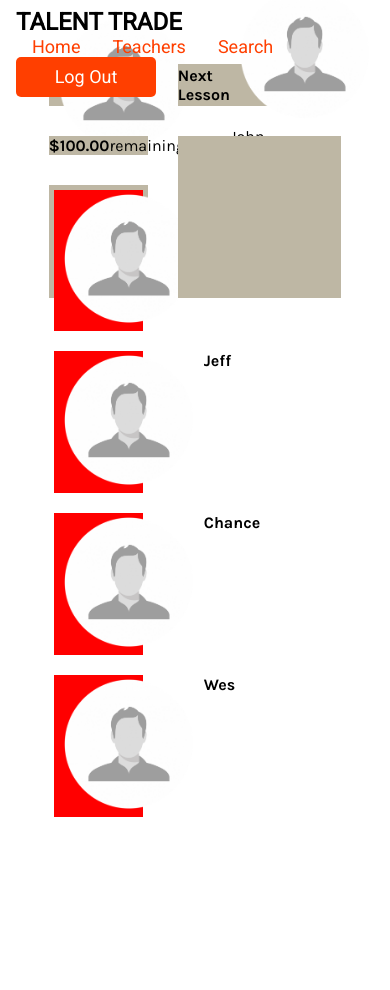
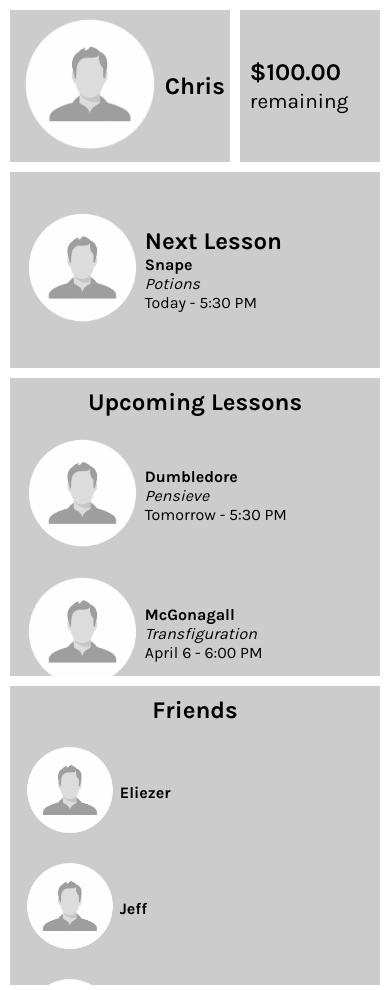
Before and after one commit to chingu-voyages/v8-geckos-team-05, a React (Create React App) app in the folder skill-trade-client/: page /dashboard in a window 390 px wide. Before the commit the page ends 844 px from the top, so only its background shows below. Built offline with nearby package versions, Linux system fonts and the light colour scheme.

Commit message:
Finished dashboard page, fully responsive

```diff
--- a/skill-trade-client/src/components/Dashboard/DashBalanceComponent.js
+++ b/skill-trade-client/src/components/Dashboard/DashBalanceComponent.js
@@ -3,10 +3,15 @@ import React from "react";
 const DashBalanceComponent = () => {
   return (
     <div className="dashboard__balanceComponent">
-      <p className="dashboard__balanceComponent__text">
-        <span className="dashboard__balanceComponent__text--number">$100.00</span>
-        <span className="dashboard__balanceComponent__text--remaining">remaining</span>
-      </p>
+      <div className="dashboard__balanceComponent__text">
+        <p className="dashboard__balanceComponent__text--number">
+          $100.00{' '}
+          <span className="dashboard__balanceComponent__text--remaining">
+            remaining
+          </span>
+        </p>
+        <br />
+      </div>
     </div>
   );
 };
--- a/skill-trade-client/src/components/Dashboard/DashFriendsComponent.js
+++ b/skill-trade-client/src/components/Dashboard/DashFriendsComponent.js
@@ -5,8 +5,8 @@ class DashFriendsComponent extends Component {
   render() {
     const { friends } = this.props;
 
-    const friendsDivs = friends.map(friend => (
-      <div className="dashboard__friendsComponent__friend">
+    const friendsDivs = friends.map((friend, i) => (
+      <div className="dashboard__friendsComponent__friend" key={i}>
         <div className="dashboard__friendsComponent__friend--imageContainer">
           <img
             src={friend.profilePic}
@@ -19,7 +19,10 @@ class DashFriendsComponent extends Component {
     ));
 
     return (
-        <div className="dashboard__friendsComponent">{friendsDivs}</div>
+        <div className="dashboard__friendsComponent">
+          <h2 className="dashboard__friendsComponent__header">Friends</h2>
+          {friendsDivs}
+        </div>
     );
   }
 }
--- a/skill-trade-client/src/components/Dashboard/DashNextLessonComponent.js
+++ b/skill-trade-client/src/components/Dashboard/DashNextLessonComponent.js
@@ -4,19 +4,25 @@ import React from "react";
 const DashNextLessonComponent = () => {
   return (
     <div className="dashboard__nextLessonComponent">
-      <p className="dashboard__nextLessonComponent--header">Next Lesson</p>
       <div className="dashboard__nextLessonComponent__infoContainer">
-        <div className="dashboard__nextLessonComponent__imageContainer">
+        <span className="dashboard__nextLessonComponent__imageContainer">
           <img
             src="./dashboardProfilePicture.png"
             alt="Profile picture for the teacher of your next lesson"
             className="dashboard__nextLessonComponent__image"
           />
-        </div>
+        </span>
         <div className="dashboard__nextLessonComponent__textContainer">
-            <p className="dashboard__nextLessonComponent__teacherName">John</p>
-            <p className="dashboard__nextLessonComponent__lessonName">Guitar</p>
-            <p className="dashboard__nextLessonComponent__lessonDateTime">Today - 5:30 PM</p>
+          <h2 className="dashboard__nextLessonComponent__header">Next Lesson</h2>
+          <p className="dashboard__nextLessonComponent__teacherName">
+            <strong>Snape</strong>
+          </p>
+          <p className="dashboard__nextLessonComponent__lessonName">
+            <em>Potions</em>
+          </p>
+          <p className="dashboard__nextLessonComponent__lessonDateTime">
+            Today - 5:30 PM
+          </p>
         </div>
       </div>
     </div>
--- a/skill-trade-client/src/components/Dashboard/DashUpcomingComponent.js
+++ b/skill-trade-client/src/components/Dashboard/DashUpcomingComponent.js
@@ -1,11 +1,33 @@
-import React from 'react'
+import React, { Component } from "react";
 
-const DashUpcomingComponent = () => {
-  return (
-    <div className='dashboard__upcomingLessonsComponent'>
+class DashUpcomingComponent extends Component {
+  render() {
+    const { lessons } = this.props;
 
-    </div>
-  )
+    const lessonsDivs = lessons.map((lesson, i) => (
+      <div className="dashboard__upcomingLessonsComponent__lesson" key={i}>
+        <span className="dashboard__upcomingLessonsComponent__lesson__imageContainer">
+          <img
+            src={lesson.profilePic}
+            alt=""
+            className="dashboard__upcomingLessonsComponent__lesson__image"
+          />
+        </span>
+        <div className="dashboard__upcomingLessonsComponent__lesson__textContainer">
+          <p className="dashboard__upcomingLessonsComponent__lesson__teacherName">{lesson.teacherName}</p>
+          <p className="dashboard__upcomingLessonsComponent__lesson__lessonName"><em>{lesson.lessonName}</em></p>
+          <p className="dashboard__upcomingLessonsComponent__lesson__dateTime">{lesson.dateTime}</p>
+        </div>
+      </div>
+    ));
+
+    return (
+      <div className="dashboard__upcomingLessonsComponent">
+        <h2 className="dashboard__upcomingLessonsComponent__header">Upcoming Lessons</h2>
+        {lessonsDivs}
+      </div>
+    );
+  }
 }
 
 export default DashUpcomingComponent;
--- a/skill-trade-client/src/components/Dashboard/DashUserComponent.js
+++ b/skill-trade-client/src/components/Dashboard/DashUserComponent.js
@@ -5,9 +5,9 @@ const DashUserComponent = () => {
   return (
     <div className="dashboard__userComponent">
         <div className="dashboard__userComponent--imageContainer">
-            <img src="./dashboardProfilePicture.png" alt="User's profile picture" srcset="" className="dashboard__userComponent--image"/>
+            <img src="./dashboardProfilePicture.png" alt="User's profile picture" srcSet="" className="dashboard__userComponent--image"/>
         </div>
-        <p className="dashboard__userComponent--username"><strong>Chris</strong></p>
+        <h2 className="dashboard__userComponent--username"><strong>Chris</strong></h2>
     </div>
   )
 }
--- a/skill-trade-client/src/components/Dashboard/DashboardPage.js
+++ b/skill-trade-client/src/components/Dashboard/DashboardPage.js
@@ -1,12 +1,13 @@
 import React, { Component } from "react";
 
 import friends from "./friends";
+import lessons from "./lessons";
 
 import DashUserComponent from "./DashUserComponent";
 import DashBalanceComponent from "./DashBalanceComponent";
 import DashFriendsComponent from "./DashFriendsComponent";
-import DashNextLessonComponent from './DashNextLessonComponent';
-import DashUpcomingComponent from './DashUpcomingComponent';
+import DashNextLessonComponent from "./DashNextLessonComponent";
+import DashUpcomingComponent from "./DashUpcomingComponent";
 
 import Navbar from "../Navbar/navBar";
 
@@ -15,14 +16,14 @@ class Dashboard extends Component {
   render() {
     return (
       <>
-        <Navbar />
+        {/* <Navbar /> */}
         <div className="dashboard">
           <div className="dashboard__container">
             <DashUserComponent />
             <DashBalanceComponent />
             <DashFriendsComponent friends={friends} />
-            <DashNextLessonComponent/>
-            <DashUpcomingComponent/>
+            <DashUpcomingComponent lessons={lessons} />
+            <DashNextLessonComponent />
           </div>
         </div>
       </>
--- a/skill-trade-client/src/components/Dashboard/friends.js
+++ b/skill-trade-client/src/components/Dashboard/friends.js
@@ -2,7 +2,14 @@ const friends = [
     {name: 'Eliezer', profilePic: './dashboardProfilePicture.png'},
     {name: 'Jeff', profilePic: './dashboardProfilePicture.png'},
     {name: 'Chance', profilePic: './dashboardProfilePicture.png'},
-    {name: 'Wes', profilePic: './dashboardProfilePicture.png'}
+    {name: 'Wes', profilePic: './dashboardProfilePicture.png'},
+    {name: 'Scott', profilePic: './dashboardProfilePicture.png'},
+    {name: 'Michael', profilePic: './dashboardProfilePicture.png'},
+    {name: 'Joe', profilePic: './dashboardProfilePicture.png'},
+    {name: 'Milly', profilePic: './dashboardProfilePicture.png'},
+    {name: 'Tana', profilePic: './dashboardProfilePicture.png'},
+    {name: 'Sam', profilePic: './dashboardProfilePicture.png'},
+    {name: 'Jamal', profilePic: './dashboardProfilePicture.png'},
 ];
 
 export default friends;
--- /dev/null
+++ b/skill-trade-client/src/components/Dashboard/lessons.js
@@ -0,0 +1,45 @@
+const lessons = [{
+        teacherName: 'Dumbledore',
+        profilePic: './dashboardProfilePicture.png',
+        lessonName: 'Pensieve',
+        dateTime: 'Tomorrow - 5:30 PM'
+    },
+    {
+        teacherName: 'McGonagall',
+        profilePic: './dashboardProfilePicture.png',
+        lessonName: 'Transfiguration',
+        dateTime: 'April 6 - 6:00 PM'
+    },
+    {
+        teacherName: 'Flitwick',
+        profilePic: './dashboardProfilePicture.png',
+        lessonName: 'Charms',
+        dateTime: 'April 14 - 4:00 PM'
+    },
+    {
+        teacherName: 'Trelawney',
+        profilePic: './dashboardProfilePicture.png',
+        lessonName: 'Divination',
+        dateTime: 'April 15 - 9:00 AM'
+    },
+    {
+        teacherName: 'Hagrid',
+        profilePic: './dashboardProfilePicture.png',
+        lessonName: 'Care of Magical Creatures',
+        dateTime: 'April 15 - 7:00 PM'
+    },
+    {
+        teacherName: 'Lupin',
+        profilePic: './dashboardProfilePicture.png',
+        lessonName: 'Defense Against the Dark Arts',
+        dateTime: 'April 30 - 5:30 PM'
+    },
+    {
+        teacherName: 'Sprout',
+        profilePic: './dashboardProfilePicture.png',
+        lessonName: 'Herbology',
+        dateTime: 'April 31 - 6:00 PM'
+    }
+];
+
+export default lessons;
--- a/skill-trade-client/src/index.css
+++ b/skill-trade-client/src/index.css
@@ -279,16 +279,18 @@ h6 {
   justify-content: center; }
   .dashboard__container {
     display: grid;
-    grid-gap: 30px;
-    width: 75vw;
+    grid-gap: 15px;
+    margin: 25px 0px 15px 25px;
+    width: 60vw;
     height: 60vw;
     font-family: "Karla", sans-serif;
     grid-template-columns: repeat(5, 1fr);
     grid-template-rows: repeat(7, 1fr);
-    grid-template-areas: "user user nextlesson nextlesson nextlesson" "user user nextlesson nextlesson nextlesson" "balance balance upcoming upcoming upcoming" "friends friends upcoming upcoming upcoming" "friends friends upcoming upcoming upcoming" "friends friends upcoming upcoming upcoming" "friends friends upcoming upcoming upcoming"; }
+    grid-template-areas: "user user nextlesson nextlesson nextlesson" "balance balance nextlesson nextlesson nextlesson" "friends friends upcoming upcoming upcoming" "friends friends upcoming upcoming upcoming" "friends friends upcoming upcoming upcoming" "friends friends upcoming upcoming upcoming" "friends friends upcoming upcoming upcoming"; }
   .dashboard__userComponent {
     display: flex;
-    background: #beb7a4;
+    padding: 5px;
+    background: #cccccc;
     justify-content: flex-start;
     align-items: center;
     grid-area: user; }
@@ -297,45 +299,120 @@ h6 {
       max-width: 150px; }
   .dashboard__balanceComponent {
     display: flex;
-    background: #beb7a4;
-    justify-content: flex-start;
+    padding: 10px;
+    background: #cccccc;
+    justify-content: center;
+    align-items: center;
     grid-area: balance; }
     .dashboard__balanceComponent__text {
       display: flex;
-      justify-content: space-around; }
+      font-size: 20px;
+      justify-content: center; }
       .dashboard__balanceComponent__text--number {
-        font-weight: bold; }
+        font-weight: bold;
+        font-size: 1.5rem; }
       .dashboard__balanceComponent__text--remaining {
-        font-weight: 400; }
+        font-weight: 400;
+        font-size: 1.3rem;
+        color: black; }
   .dashboard__friendsComponent {
+    display: flex;
+    overflow-y: auto;
+    scrollbar-width: none;
+    flex-direction: column;
+    justify-content: space-between;
     grid-area: friends;
-    background: #beb7a4; }
+    background: #cccccc; }
     .dashboard__friendsComponent__friend {
       display: flex;
-      background: red;
-      margin: 5px 5px 20px 5px;
-      justify-content: flex-start; }
+      padding: 10px;
+      justify-content: flex-start;
+      align-items: center; }
       .dashboard__friendsComponent__friend--image {
-        max-height: 150px;
-        max-width: 150px; }
+        max-height: 100px;
+        max-width: 100px; }
       .dashboard__friendsComponent__friend--name {
-        font-weight: bold; }
+        font-weight: bold;
+        margin-left: 20px; }
+      .dashboard__friendsComponent__friend:last-child {
+        border: 0; }
+    .dashboard__friendsComponent__header {
+      text-align: center;
+      padding: 10px; }
+    .dashboard__friendsComponent::-webkit-scrollbar {
+      display: none; }
   .dashboard__nextLessonComponent {
     display: flex;
-    background: #beb7a4;
+    background: #cccccc;
+    padding: 10px;
     align-items: center;
     grid-area: nextlesson; }
-    .dashboard__nextLessonComponent--header {
+    .dashboard__nextLessonComponent__header {
       font-weight: bold; }
     .dashboard__nextLessonComponent__infoContainer {
       display: flex;
-      flex-direction: column; }
+      width: 100%;
+      justify-content: space-between;
+      align-items: center; }
     .dashboard__nextLessonComponent__image {
-      max-height: 150px;
-      max-width: 150px; }
+      max-height: 200px;
+      max-width: 200px; }
+    .dashboard__nextLessonComponent__textContainer {
+      display: flex;
+      flex-direction: column;
+      width: 100%;
+      height: 100%; }
   .dashboard__upcomingLessonsComponent {
+    display: flex;
+    flex-direction: column;
+    justify-content: space-between;
     grid-area: upcoming;
-    background: #beb7a4; }
+    background: #cccccc;
+    overflow-y: auto;
+    scrollbar-width: none; }
+    .dashboard__upcomingLessonsComponent__lesson {
+      display: flex;
+      justify-content: flex-start;
+      align-items: center;
+      padding: 10px; }
+      .dashboard__upcomingLessonsComponent__lesson__image {
+        max-height: 125px;
+        max-width: 125px; }
+      .dashboard__upcomingLessonsComponent__lesson__teacherName {
+        font-weight: 700; }
+      .dashboard__upcomingLessonsComponent__lesson:last-child {
+        border: 0; }
+    .dashboard__upcomingLessonsComponent__header {
+      text-align: center;
+      padding: 10px; }
+    .dashboard__upcomingLessonsComponent::-webkit-scrollbar {
+      display: none; }
+  @media (max-width: 900px) {
+    .dashboard__container {
+      width: 95%;
+      height: 250vw;
+      grid-template-columns: auto auto;
+      grid-template-rows: repeat(9, 1fr);
+      grid-gap: 10px;
+      margin: 10px 0px 5px 0px;
+      grid-template-areas: "user balance" "nextlesson friends" "nextlesson friends" "upcoming friends" "upcoming friends" "upcoming friends" "upcoming friends" "upcoming friends" "upcoming friends"; }
+    .dashboard__friendsComponent__friend {
+      text-align: center;
+      flex-direction: column;
+      justify-content: center;
+      align-items: center; }
+      .dashboard__friendsComponent__friend--name {
+        margin-left: 0; } }
+  @media (max-width: 512px) {
+    .dashboard__container {
+      padding: 0;
+      grid-template-areas: "user balance" "nextlesson nextlesson" "nextlesson nextlesson" "upcoming upcoming" "upcoming upcoming" "upcoming upcoming" "friends friends" "friends friends" "friends friends"; }
+    .dashboard__nextLessonComponent__image {
+      max-height: 125px;
+      max-width: 125px; }
+    .dashboard__friendsComponent__friend {
+      flex-direction: row;
+      justify-content: flex-start; } }
 
 .mainContainer {
   padding: 50px 137px 115px 137px;
--- a/skill-trade-client/src/sass/abstracts/_color.scss
+++ b/skill-trade-client/src/sass/abstracts/_color.scss
@@ -7,3 +7,4 @@ $tertiary-color: #fffffc;
 $text-color: #51504e;
 $font-family-main: Roboto;
 $chris-font: 'Karla', sans-serif;
+$dashboard-grid-color: #cccccc;
--- a/skill-trade-client/src/sass/components/_dashboard.scss
+++ b/skill-trade-client/src/sass/components/_dashboard.scss
@@ -3,15 +3,16 @@
     justify-content: center;
     &__container {
         display: grid;
-        grid-gap: 30px;
-        width: 75vw;
+        grid-gap: 15px;
+        margin: 25px 0px 15px 25px;
+        width: 60vw;
         height: 60vw;
         font-family: $chris-font;
         grid-template-columns: repeat(5, 1fr);
         grid-template-rows: repeat(7, 1fr);
         grid-template-areas: "user user nextlesson nextlesson nextlesson"
-                             "user user nextlesson nextlesson nextlesson"
-                             "balance balance upcoming upcoming upcoming"
+                             "balance balance nextlesson nextlesson nextlesson"
+                             "friends friends upcoming upcoming upcoming"
                              "friends friends upcoming upcoming upcoming"
                              "friends friends upcoming upcoming upcoming"
                              "friends friends upcoming upcoming upcoming"
@@ -20,7 +21,8 @@
 
     &__userComponent {
         display: flex;
-        background: $secondary-color;
+        padding: 5px;
+        background: $dashboard-grid-color;
         justify-content: flex-start;
         align-items: center;
         grid-area: user;
@@ -37,69 +39,99 @@
 
     &__balanceComponent {
         display: flex;
-        background: $secondary-color;
-        justify-content: flex-start;
+        padding: 10px;
+        background: $dashboard-grid-color;
+        justify-content: center;
+        align-items: center;
         grid-area: balance;
 
         &__text {
             display: flex;
-            justify-content: space-around;
+            font-size: 20px;
+            justify-content: center;
 
             &--number {
                 font-weight: bold;
+                font-size: 1.5rem;
             }
 
             &--remaining {
                 font-weight: 400;
+                font-size: 1.3rem;
+                color: black;
             }
         }
     }
 
     &__friendsComponent {
+        display: flex;
+        overflow-y: auto;
+        scrollbar-width: none;
+        flex-direction: column;
+        justify-content: space-between;
         grid-area: friends;
-        background: $secondary-color;
+        background: $dashboard-grid-color;
 
         &__friend {
             display: flex;
-            background: red;
-            margin: 5px 5px 20px 5px;
+            padding: 10px;
             justify-content: flex-start;
+            align-items: center;
 
             &--image {
-                max-height: 150px;
-                max-width: 150px;
+                max-height: 100px;
+                max-width: 100px;
 
                 &Container {}
             }
 
             &--name {
                 font-weight: bold;
+                margin-left: 20px;
             }
+            &:last-child {
+                border: 0;
+            }
+        }
+        &__header {
+            text-align: center;
+            padding: 10px;
+        }
+        &::-webkit-scrollbar {
+            display: none;
         }
     }
 
     &__nextLessonComponent {
         display: flex;
-        background: $secondary-color;
+        background: $dashboard-grid-color;
+        padding: 10px;
         align-items: center;
         grid-area: nextlesson;
 
-        &--header {
+        &__header {
             font-weight: bold;
         }
         &__infoContainer {
             display: flex;
-            flex-direction: column;
+            // background: blue;
+            width: 100%;
+            justify-content: space-between;
+            align-items: center;
         }
         &__image {
             &Container {
 
             }
-            max-height: 150px;
-            max-width: 150px;
+            max-height: 200px;
+            max-width: 200px;
         }
         &__textContainer {
-
+            display: flex;
+            flex-direction: column;
+            width: 100%;
+            height: 100%;
+            // background: red;
         }
         &__teacherName {
 
@@ -113,7 +145,97 @@
     }
 
     &__upcomingLessonsComponent {
+        display: flex;
+        flex-direction: column;
+        justify-content: space-between;
         grid-area: upcoming;
-        background: $secondary-color;
+        background: $dashboard-grid-color;
+        overflow-y: auto;
+        scrollbar-width: none;
+
+        &__lesson {
+            display: flex;
+            justify-content: flex-start;
+            align-items: center;
+            padding: 10px;
+
+            &__image {
+                max-height: 125px;
+                max-width: 125px;
+
+                &Container {
+
+                }
+            }
+            &__teacherName {
+                font-weight: 700;
+            }
+            &:last-child {
+                border: 0;
+            }
+        }
+        &__header {
+            text-align: center;
+            padding: 10px;
+        }
+
+        &::-webkit-scrollbar {
+            display: none;
+        }
+    }
+
+    @media (max-width: 900px) {
+        &__container {
+            width: 95%;
+            height: 250vw;
+            grid-template-columns: auto auto;
+            grid-template-rows: repeat(9, 1fr);
+            grid-gap: 10px;
+            margin: 10px 0px 5px 0px;
+            grid-template-areas: "user balance"
+                                 "nextlesson friends"
+                                 "nextlesson friends"
+                                 "upcoming friends"
+                                 "upcoming friends"
+                                 "upcoming friends"
+                                 "upcoming friends"
+                                 "upcoming friends"
+                                 "upcoming friends";
+        }
+        &__friendsComponent {
+            &__friend {
+                text-align: center;
+                flex-direction: column;
+                justify-content: center;
+                align-items: center;
+                &--name {
+                    margin-left: 0;
+                }
+            }
+        }
+    }
+    @media (max-width: 512px) {
+        &__container {
+            padding: 0;
+            grid-template-areas: "user balance"
+                             "nextlesson nextlesson"
+                             "nextlesson nextlesson"
+                             "upcoming upcoming"
+                             "upcoming upcoming"
+                             "upcoming upcoming"
+                             "friends friends"
+                             "friends friends"
+                             "friends friends";
+        }
+        &__nextLessonComponent__image {
+            max-height: 125px;
+            max-width: 125px;
+        }
+        &__friendsComponent {
+            &__friend {
+                flex-direction: row;
+                justify-content: flex-start;
+            }
+        }
     }
 }
```
